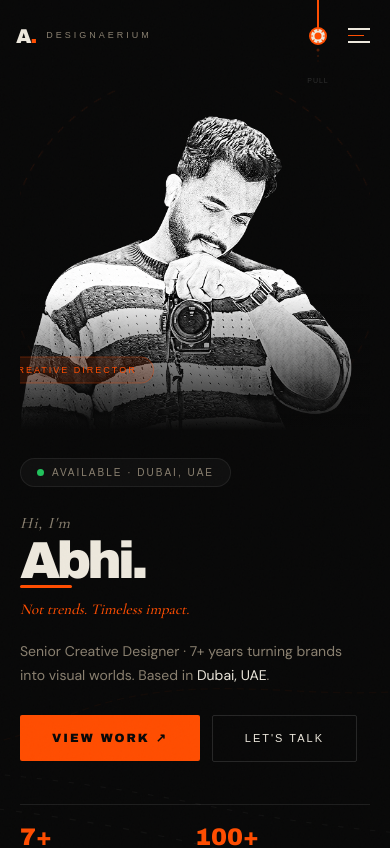
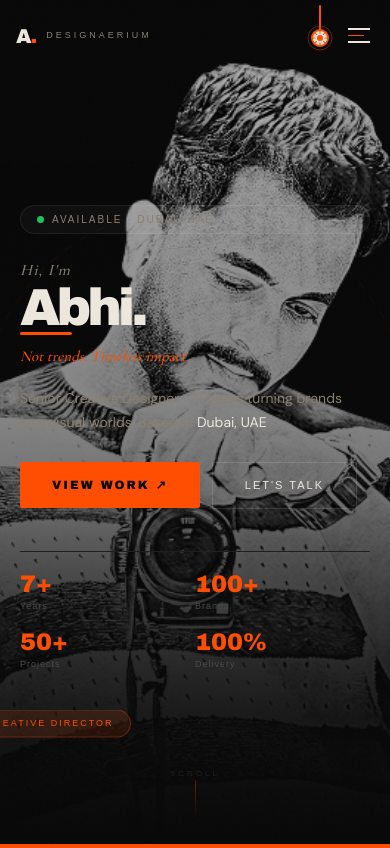
Before and after one commit to Artificer-cloud/adesignaerium, a Next.js app: page / in a window 390 px wide. Shown: the top 848 px of the page. Built offline with nearby package versions, Linux system fonts and the light colour scheme; a web font is replaced by a local one.

Commit message:
Mobile hero overlay + lamp blink indicator

```diff
--- a/src/app/page.tsx
+++ b/src/app/page.tsx
@@ -421,28 +421,50 @@ export default function HomePage() {
 
         /* ── MOBILE ── */
         @media (max-width: 640px) {
-          /* Stack: portrait on top, text below */
+          /* Single column, min-height for full screen feel */
           .hero-grid {
             grid-template-columns: 1fr;
-            grid-template-rows: auto auto;
-            padding: 90px 20px 40px;
+            grid-template-rows: 1fr;
+            padding: 80px 20px 48px;
             gap: 0;
+            position: relative;
+            min-height: 100svh;
           }
 
-          /* Portrait goes FIRST on mobile (top) */
+          /* Portrait — fixed behind text as subtle bg overlay */
           .hero-portrait {
-            order: -1;
-            aspect-ratio: 1/1;
-            width: 100%;
-            max-height: 340px;
-            border-radius: 4px;
-            overflow: hidden;
-            margin-bottom: 28px;
+            position: absolute !important;
+            inset: 0;
+            width: 100% !important;
+            height: 100% !important;
+            aspect-ratio: unset !important;
+            opacity: 0.18;
+            z-index: 0;
+            border-radius: 0;
           }
 
-          /* Text content */
+          /* Stronger bottom fade on mobile overlay */
+          .hero-portrait::after {
+            content: "";
+            position: absolute;
+            inset: 0;
+            background: linear-gradient(
+              to bottom,
+              rgba(8,8,8,0.3) 0%,
+              rgba(8,8,8,0.5) 50%,
+              rgba(8,8,8,0.95) 100%
+            );
+            z-index: 2;
+          }
+
+          /* Text sits on top of the overlay */
           .hero-text {
-            order: 1;
+            position: relative;
+            z-index: 2;
+            display: flex;
+            flex-direction: column;
+            justify-content: center;
+            min-height: calc(100svh - 128px);
           }
 
           /* Stats — 2x2 on mobile */
@@ -455,6 +477,11 @@ export default function HomePage() {
           /* Spinning badge — hide on mobile */
           .spinning-badge { display: none; }
         }
+
+        /* Light theme mobile — lighter overlay */
+        [data-theme="light"] .hero-portrait {
+          opacity: 0.12;
+        }
       `}</style>
     </main>
   )
--- a/src/components/ThemeToggle.tsx
+++ b/src/components/ThemeToggle.tsx
@@ -5,12 +5,11 @@ export default function ThemeToggle() {
   const [theme,   setTheme]   = useState<'dark'|'light'>('dark')
   const [mounted, setMounted] = useState(false)
   const [pulling, setPulling] = useState(false)
-  const [stretch, setStretch] = useState(0)   // 0–1 how far pulled
+  const [stretch, setStretch] = useState(0)
   const [snap,    setSnap]    = useState(false)
   const [glow,    setGlow]    = useState(false)
   const isDragging = useRef(false)
   const startY     = useRef(0)
-  const btnRef     = useRef<HTMLDivElement>(null)
 
   useEffect(() => {
     setMounted(true)
@@ -20,7 +19,6 @@ export default function ThemeToggle() {
     document.documentElement.setAttribute('data-theme', t)
   }, [])
 
-  /* ── pointer drag logic ── */
   const onPointerDown = (e: React.PointerEvent) => {
     isDragging.current = true
     startY.current = e.clientY
@@ -32,17 +30,14 @@ export default function ThemeToggle() {
   const onPointerMove = (e: React.PointerEvent) => {
     if (!isDragging.current) return
     const delta = Math.max(0, e.clientY - startY.current)
-    const s = Math.min(1, delta / 80) // fully pulled at 80px
-    setStretch(s)
+    setStretch(Math.min(1, delta / 80))
   }
 
   const onPointerUp = () => {
     if (!isDragging.current) return
     isDragging.current = false
     setPulling(false)
-
     if (stretch > 0.35) {
-      // Trigger toggle
       setSnap(true)
       setGlow(true)
       const next = theme === 'dark' ? 'light' : 'dark'
@@ -54,154 +49,83 @@ export default function ThemeToggle() {
       setTimeout(() => { setSnap(false); setStretch(0) }, 400)
       setTimeout(() => setGlow(false), 700)
     } else {
-      // Snap back without toggle
       setSnap(true)
       setTimeout(() => { setSnap(false); setStretch(0) }, 350)
     }
   }
 
-  if (!mounted) return <div style={{width:'32px',height:'64px'}}/>
+  if (!mounted) return <div style={{width:'28px',height:'56px'}}/>
 
-  const isDark    = theme === 'dark'
-  const lineLen   = 28 + stretch * 36   // base 28px, pulls to 64px
-  const bumpY     = stretch * 8          // slight wobble on cord
-  const handleY   = lineLen
-  const cordColor = isDark ? '#ff4d00' : '#333'
-  const bulbColor = isDark
+  const isDark  = theme === 'dark'
+  const lineLen = 24 + stretch * 32
+  const bumpY   = stretch * 8
+  const cordColor = isDark ? '#ff4d00' : '#444'
+  const bulbFill  = isDark
     ? (glow ? '#fff9e6' : '#ede8dd')
     : (glow ? '#ff4d00' : '#0a0a0a')
-  const glowColor = isDark ? 'rgba(255,249,200,0.6)' : 'rgba(255,77,0,0.4)'
 
   return (
     <div
-      ref={btnRef}
+      aria-label={`Switch to ${isDark?'light':'dark'} mode`}
       title={`Switch to ${isDark?'light':'dark'} mode`}
-      aria-label={`Switch to ${isDark?'light':'dark'} mode`}
-      style={{
-        position: 'relative',
-        width: '32px',
-        height: '72px',
-        display: 'flex',
-        flexDirection: 'column',
-        alignItems: 'center',
-        cursor: pulling ? 'grabbing' : 'grab',
-        userSelect: 'none',
-        touchAction: 'none',
-        flexShrink: 0,
-      }}
+      style={{ position:'relative', width:'28px', height:'60px', display:'flex', flexDirection:'column', alignItems:'center', cursor:pulling?'grabbing':'grab', userSelect:'none', touchAction:'none', flexShrink:0 }}
       onPointerDown={onPointerDown}
       onPointerMove={onPointerMove}
       onPointerUp={onPointerUp}
       onPointerCancel={onPointerUp}
     >
-      <svg
-        width="32"
-        height="72"
-        viewBox="0 0 32 72"
-        style={{
-          overflow: 'visible',
-          transition: snap ? 'all 0.35s cubic-bezier(0.34,1.56,0.64,1)' : 'none',
-        }}
-      >
-        {/* Glow when toggled */}
+      <svg width="28" height="60" viewBox="0 0 28 60" style={{ overflow:'visible', transition:snap?'all 0.35s cubic-bezier(0.34,1.56,0.64,1)':'none' }}>
+        {/* Glow burst */}
         {glow && (
-          <circle
-            cx="16"
-            cy={8 + handleY}
-            r="18"
-            fill={glowColor}
-            style={{ animation: 'glowPulse 0.6s ease-out forwards' }}
-          />
+          <circle cx="14" cy={8+lineLen} r="18" fill={isDark?'rgba(255,249,200,0.5)':'rgba(255,77,0,0.35)'}
+            style={{animation:'glowPulse 0.6s ease-out forwards'}}/>
         )}
 
-        {/* Cord / line — stretches with bezier curve for organic feel */}
+        {/* Cord */}
         <path
-          d={`M 16 0 Q ${16 + bumpY * 1.5} ${lineLen * 0.5} 16 ${lineLen}`}
-          stroke={cordColor}
-          strokeWidth={pulling ? '2.5' : '2'}
-          strokeLinecap="round"
-          fill="none"
-          style={{
-            transition: snap
-              ? 'all 0.4s cubic-bezier(0.34,1.56,0.64,1)'
-              : 'stroke-width 0.2s',
-          }}
+          d={`M 14 0 Q ${14+bumpY*1.5} ${lineLen*0.5} 14 ${lineLen}`}
+          stroke={cordColor} strokeWidth={pulling?'2.5':'2'} strokeLinecap="round" fill="none"
+          style={{transition:snap?'all 0.4s cubic-bezier(0.34,1.56,0.64,1)':'stroke-width 0.2s'}}
         />
 
-        {/* Handle — the pull ring */}
-        <g
-          style={{
-            transition: snap
-              ? 'transform 0.4s cubic-bezier(0.34,1.56,0.64,1)'
-              : 'none',
-            transform: `translateY(${handleY}px)`,
-          }}
-        >
-          {/* Outer ring */}
-          <circle
-            cx="16"
-            cy="8"
-            r={pulling ? 9 : 8}
-            fill={bulbColor}
-            stroke={cordColor}
-            strokeWidth="2"
-            style={{ transition: 'r 0.15s, fill 0.4s ease' }}
-          />
+        {/* Handle */}
+        <g style={{ transition:snap?'transform 0.4s cubic-bezier(0.34,1.56,0.64,1)':'none', transform:`translateY(${lineLen}px)` }}>
+          {/* Outer ring — pulses when idle to indicate it's interactive */}
+          <circle cx="14" cy="8" r={pulling?9:8} fill={bulbFill} stroke={cordColor} strokeWidth="2"
+            style={{transition:'r 0.15s, fill 0.4s ease'}}/>
+          {/* Blink ring — always visible, draws attention */}
+          <circle cx="14" cy="8" r="12" fill="none" stroke={cordColor} strokeWidth="1" opacity="0.4"
+            style={{animation:'cordBlink 2s ease-in-out infinite'}}/>
 
-          {/* Inner detail — sun rays when dark (click for light), moon when light */}
+          {/* Icon inside handle */}
           {isDark ? (
-            /* Sun symbol inside — shows "switch to light" */
+            /* Sun — press to go light */
             <>
-              <circle cx="16" cy="8" r="3.5" fill={cordColor} />
-              {[0,45,90,135,180,225,270,315].map((deg, i) => {
-                const rad = (deg * Math.PI) / 180
-                const x1 = 16 + Math.cos(rad) * 5.5
-                const y1 = 8  + Math.sin(rad) * 5.5
-                const x2 = 16 + Math.cos(rad) * 7
-                const y2 = 8  + Math.sin(rad) * 7
-                return <line key={i} x1={x1} y1={y1} x2={x2} y2={y2} stroke={cordColor} strokeWidth="1.2" strokeLinecap="round"/>
+              <circle cx="14" cy="8" r="3" fill={cordColor}/>
+              {[0,45,90,135,180,225,270,315].map((deg,i)=>{
+                const rad=(deg*Math.PI)/180
+                return <line key={i}
+                  x1={14+Math.cos(rad)*5} y1={8+Math.sin(rad)*5}
+                  x2={14+Math.cos(rad)*6.5} y2={8+Math.sin(rad)*6.5}
+                  stroke={cordColor} strokeWidth="1.2" strokeLinecap="round"/>
               })}
             </>
           ) : (
-            /* Moon symbol inside — shows "switch to dark" */
-            <path
-              d="M 17.5 4.5 A 4 4 0 1 1 14 11 A 2.8 2.8 0 0 0 17.5 4.5 Z"
-              fill={isDark ? '#ede8dd' : '#f6eee3'}
-              stroke="none"
-            />
+            /* Moon — press to go dark */
+            <path d="M 15.5 4.5 A 4 4 0 1 1 12 11 A 2.8 2.8 0 0 0 15.5 4.5 Z"
+              fill={bulbFill === '#0a0a0a' ? '#f6eee3' : cordColor} stroke="none"/>
           )}
         </g>
-
-        {/* Pull indicator dots when hovering — shows direction */}
-        {!pulling && (
-          <>
-            <circle cx="16" cy={lineLen + 22} r="1.5" fill={cordColor} opacity="0.3"/>
-            <circle cx="16" cy={lineLen + 28} r="1"   fill={cordColor} opacity="0.2"/>
-            <circle cx="16" cy={lineLen + 33} r="0.8" fill={cordColor} opacity="0.1"/>
-          </>
-        )}
       </svg>
-
-      {/* Label */}
-      <span style={{
-        fontFamily: 'var(--font-mono)',
-        fontSize: '7px',
-        letterSpacing: '1px',
-        color: 'var(--dim)',
-        marginTop: '4px',
-        textTransform: 'uppercase',
-        opacity: pulling ? 0 : 0.6,
-        transition: 'opacity 0.2s',
-        whiteSpace: 'nowrap',
-      }}>
-        {isDark ? 'PULL' : 'PULL'}
-      </span>
 
       <style>{`
         @keyframes glowPulse {
-          0%   { opacity: 0.8; r: 12; }
-          50%  { opacity: 0.5; r: 22; }
-          100% { opacity: 0;   r: 28; }
+          0%   { opacity:0.8; }
+          100% { opacity:0; }
+        }
+        @keyframes cordBlink {
+          0%,100% { opacity:0.4; r:12; }
+          50%     { opacity:0.1; r:15; }
         }
       `}</style>
     </div>
```
